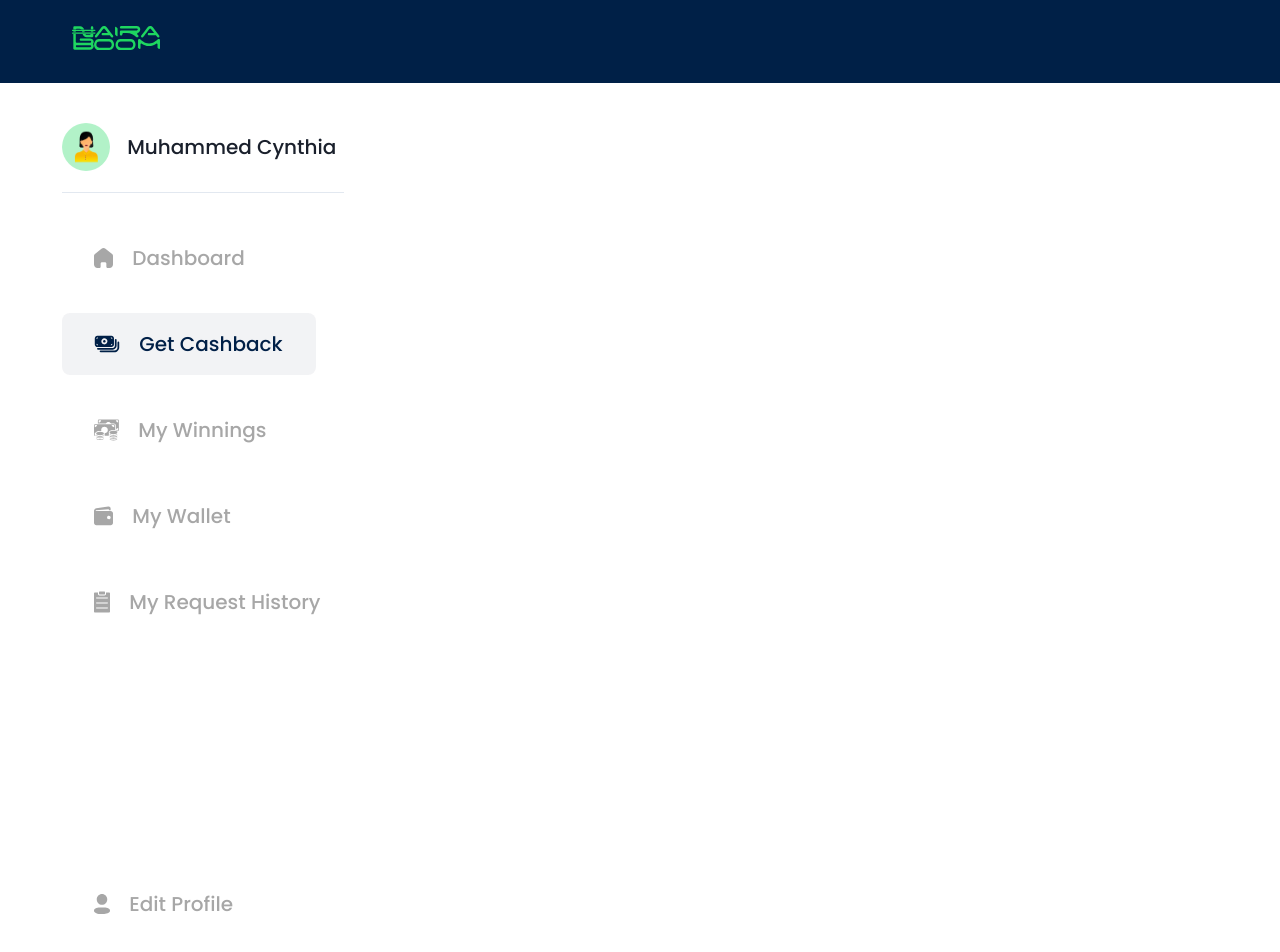
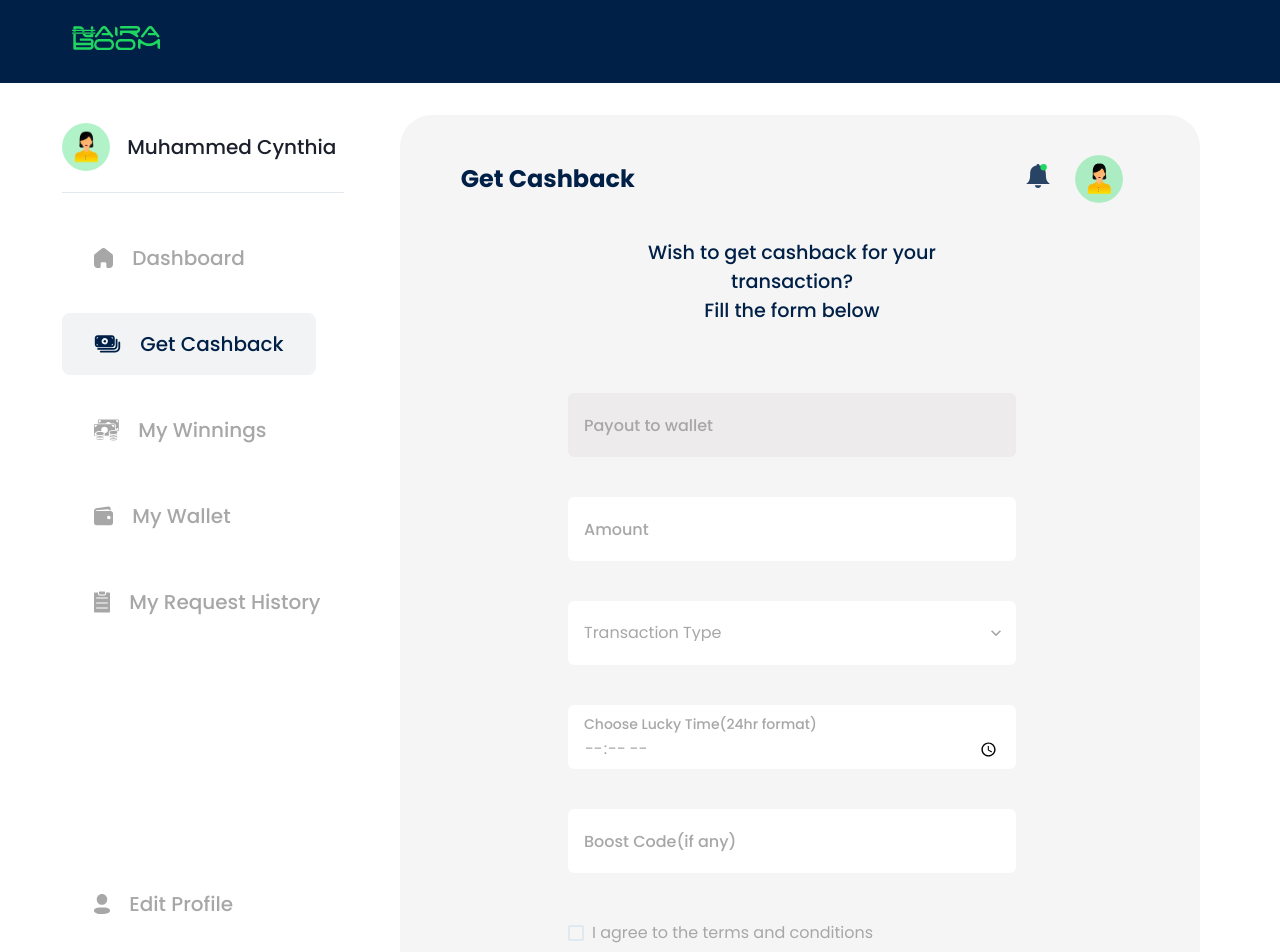
Before and after one commit to iam-benjamen/nairaboom-dashboard, a Next.js app: page /cashback in a window 1280 px wide. Shown: the top 952 px of the page. Built offline with nearby package versions, Linux system fonts and the light colour scheme.

Commit message:
building edit page

```diff
--- a/components/SideNav.js
+++ b/components/SideNav.js
@@ -36,7 +36,7 @@ const SideNav = () => {
       "/cashback",
       `${blackcashback.src}`,
       `${greycashback.src}`,
-      "26px",
+      "27px",
       "27px",
     ],
     [
@@ -49,7 +49,7 @@ const SideNav = () => {
     ],
     [
       "My Wallet",
-      "/winning",
+      "/wallet",
       `${blackwallet.src}`,
       `${greywallet.src}`,
       "19px",
@@ -68,7 +68,7 @@ const SideNav = () => {
   const DashboardLink2 = [
     [
       "Edit Profile",
-      "/winning",
+      "/editprofile",
       `${blackedit.src}`,
       `${greyedit.src}`,
       "16px",
@@ -88,7 +88,6 @@ const SideNav = () => {
       w="25rem"
       bgColor={"white"}
       h={"max-content"}
-
       float="left"
       display="flex"
       flexDir="column"
--- a/pages/cashback.js
+++ b/pages/cashback.js
@@ -1,7 +1,177 @@
-import { Box } from "@chakra-ui/react";
+import {
+  Box,
+  Text,
+  Avatar,
+  Link,
+  Input,
+  Checkbox,
+  Select,
+} from "@chakra-ui/react";
+import Image from "next/image";
+import avatar from "../public/dashboard/avatar.svg";
+import notificationbell from "../public/dashboard/notification.svg";
 
 const CashBack = () => {
-  return <Box></Box>;
+  return (
+    <Box
+      bgColor={"#F5F5F5"}
+      borderRadius="2rem"
+      mt="2rem"
+      mb="4.8rem"
+      mr="5rem"
+      pl="3.8rem"
+      pt="2.5rem"
+      pr="4.8rem"
+      pb="6.3rem"
+      float="right"
+      width={"calc(100% - 30rem)"}
+      fontFamily="poppins"
+    >
+      <Box
+        display={"flex"}
+        justifyContent="space-between"
+        alignItems={"center"}
+        pb="2.25rem"
+      >
+        <Text fontWeight={700} fontSize="1.5rem" color="nairablue">
+          Get Cashback
+        </Text>
+        <Box display={"flex"} alignItems="center" gap="1.6rem">
+          <Box as={Link} cursor="pointer">
+            <Image src={notificationbell} alt="notification bell" />
+          </Box>
+          <Avatar
+            name="Muhammed Cynthia"
+            src={avatar.src}
+            bg="rgba(30, 215, 96, 0.19)"
+          />
+        </Box>
+      </Box>
+      <Box
+        display={"flex"}
+        alignItems="center"
+        flexDir={"column"}
+        justifyContent="center"
+        margin={"auto"}
+        w="60%"
+      >
+        <Text
+          lineHeight={"1.8rem"}
+          color="nairablue"
+          textAlign={"center"}
+          fontWeight={500}
+          fontSize="1.2rem"
+          pb="4.25rem"
+        >
+          Wish to get cashback for your transaction? <br /> Fill the form below
+        </Text>
+        <form action="">
+          <Box display={"flex"} flexDir="column">
+            <Input
+              w="28rem"
+              h="4rem"
+              type={"text"}
+              placeholder={"Payout to wallet"}
+              _placeholder={{
+                fontSize: "16px",
+                color: "#A7A7A7",
+                fontWeight: 500,
+              }}
+              bgColor="#EDEBEB"
+              mb="2.5rem"
+              focusBorderColor="none"
+              border={"none"}
+              readOnly
+            />
+            <Input
+              placeholder="Amount"
+              w="28rem"
+              h="4rem"
+              border={"none"}
+              bgColor="white"
+              type={"number"}
+              _placeholder={{
+                fontSize: "16px",
+                color: "#A7A7A7",
+                fontWeight: 500,
+              }}
+              mb="2.5rem"
+              focusBorderColor="nairagreen"
+            />
+            <Select
+              w="28rem"
+              h="4rem"
+              border={"none"}
+              bgColor="white"
+              placeholder="Transaction Type"
+              _placeholder={{ fontWeight: 500 }}
+              mb="2.5rem"
+              color={"#A7A7A7"}
+              focusBorderColor="nairagreen"
+            >
+              <option value="credit">Credit</option>
+              <option value="debit">Debit</option>
+            </Select>
+            <Input
+              placeholder="Choose Lucky Time(24hr format)"
+              w="28rem"
+              h="4rem"
+              border={"none"}
+              color={"#A7A7A7"}
+              _before={{
+                content: `"Choose Lucky Time(24hr format)"`,
+                postion: "absolute",
+                width: "60%",
+                fontSize: "sm",
+                fontWeight: 500,
+              }}
+              _focus={{ _before: { content: `""`, w: 0 } }}
+              bgColor="white"
+              type={"time"}
+              _placeholder={{
+                fontWeight: 500,
+                fontSize: "16px",
+                color: "#A7A7A7",
+              }}
+              mb="2.5rem"
+              focusBorderColor="nairagreen"
+            />
+            <Input
+              placeholder="Boost Code(if any)"
+              w="28rem"
+              h="4rem"
+              border={"none"}
+              color={"#A7A7A7"}
+              bgColor="white"
+              type={"text"}
+              _placeholder={{
+                fontWeight: 500,
+                fontSize: "16px",
+                color: "#A7A7A7",
+              }}
+              mb="3rem"
+              focusBorderColor="nairagreen"
+            />
+            <Checkbox mb="2rem" colorScheme={"green"} color="#A7A7A7">
+              I agree to the terms and conditions
+            </Checkbox>
+            <Input
+              value={"Proceed"}
+              border={"none"}
+              w='80%'
+              color="white"
+              bgGradient="linear(180deg, #02D95A 0%, #02B54C 100%)"
+              type={"submit"}
+              fontWeight={600}
+              fontSize="lg"
+              mb="4rem"
+              cursor={"pointer"}
+            />
+          </Box>
+        </form>
+      </Box>
+    </Box>
+  );
 };
 
 export default CashBack;
--- a/pages/daily-winners.js
+++ b/pages/daily-winners.js
@@ -223,7 +223,8 @@ const DailyWinners = () => {
             mb={{ base: "3rem", md: "5.375rem" }}
             display={"flex"}
             justifyContent="space-evenly"
-            maxW={"90%"}
+            alignItems={"center"}
+
             flexDir={{ base: "column", md: "row" }}
             gap={{ base: "1rem", md: "0" }}
           >
--- a/pages/winnings.js
+++ b/pages/winnings.js
@@ -130,7 +130,7 @@ const Winnings = () => {
         <Text color="nairablue" fontWeight={700} fontSize="1.5rem">
           My Winning History
         </Text>
-        <Box display={"flex"} justifyContent="space-between">
+        <Box display={"flex"} justifyContent="space-between" px="1rem">
           <Text color="nairagrey" fontWeight={500} fontSize="1.5rem">
             S/N
           </Text>
```
Also changed, not shown: pages/editprofile.js (added, +134 -0 lines), pages/index.js (+66 -24 lines), pages/wallet.js (added, +9 -0 lines), public/dashboard/Nairasign.svg (added), public/edit-profile/avatar.png (added).
